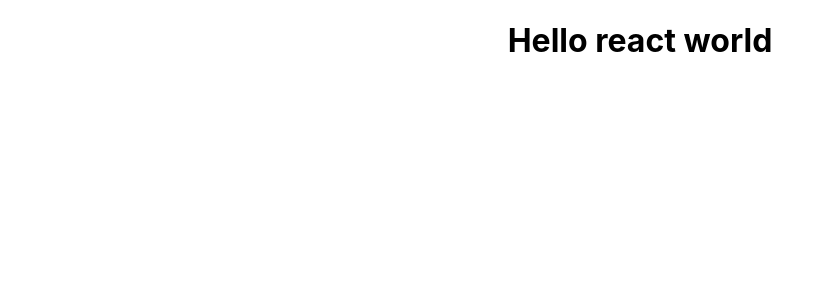
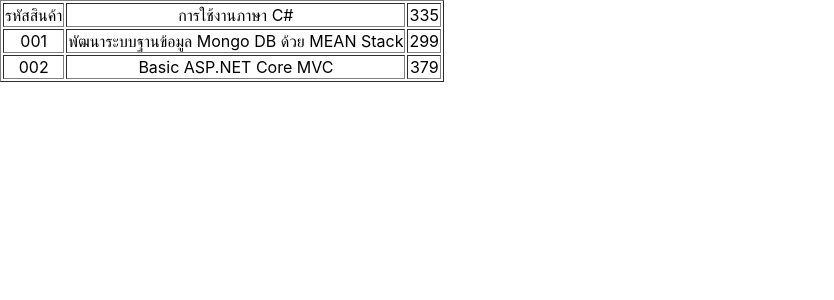
Before and after one commit to supakjack/react-bootstrap-redux, a React (Create React App) app in the folder firstreact/: page / in a window 1280 px wide. Shown: the top 300 px of the page, without its empty margins (0-834 px from the left). Built offline with nearby package versions, Linux system fonts and the light colour scheme.

Commit message:
Table
Table

```diff
--- a/firstreact/src/App.js
+++ b/firstreact/src/App.js
@@ -1,13 +1,29 @@
 import React from 'react';
-import logo from './logo.svg';
 import './App.css';
 
 function App() {
   return (
     <div className="App">
-      <h1>Hello react world</h1>
+      <table border="1">
+        <tbody>
+          <tr>
+            <td>รหัสสินค้า</td>
+            <td>การใช้งานภาษา C#</td>
+            <td>335</td>
+          </tr>
+          <tr>
+            <td>001</td>
+            <td>พัฒนาระบบฐานข้อมูล Mongo DB ด้วย MEAN Stack</td>
+            <td>299</td>
+          </tr>
+          <tr>
+            <td>002</td>
+            <td>Basic ASP.NET Core MVC</td>
+            <td>379</td>
+          </tr>
+        </tbody>
+      </table>
     </div>
   );
 }
-
 export default App;
```
